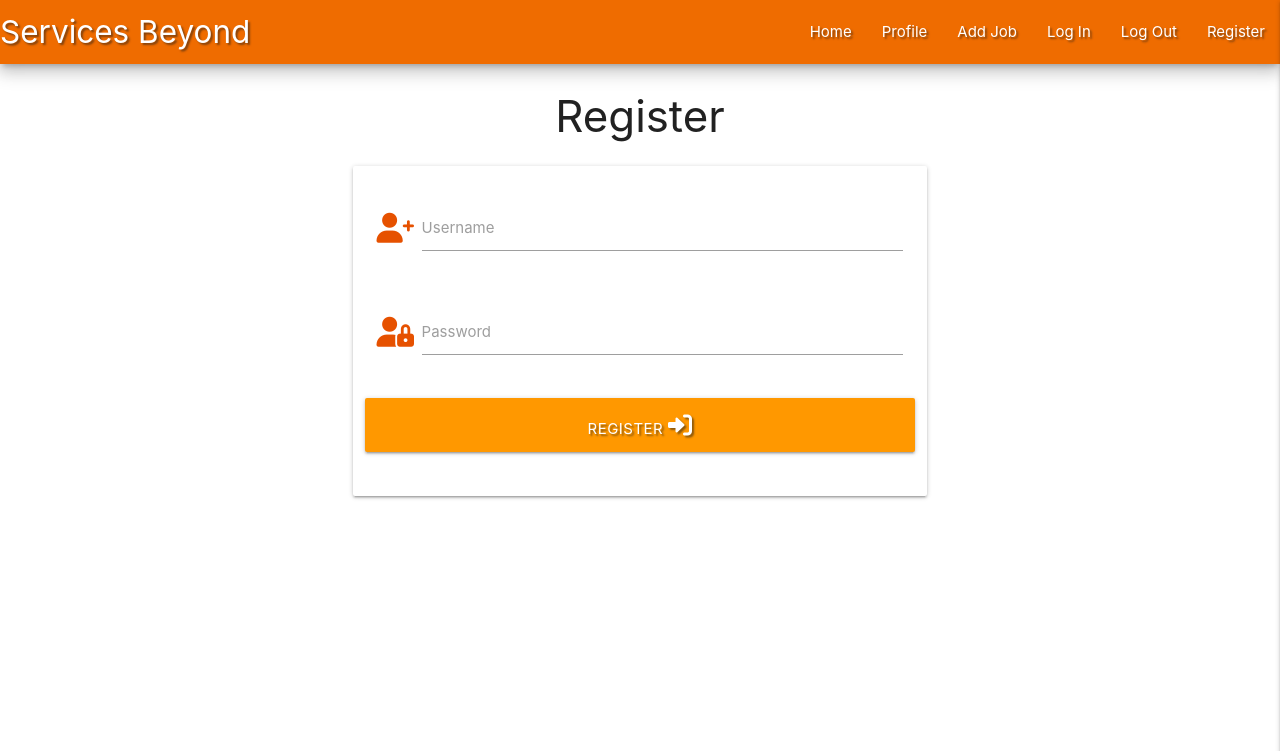
After one commit to Code-Institute-Submissions/shalinshah54-lab-Services-beyond, a Flask app: page /register in a window 1280 px wide. The commit adds this page. Shown: the top 751 px of the page. Run offline with Flask 2, Linux system fonts and the light colour scheme; some libraries are stand-ins or nearby versions.

Commit message:
added the registration page with proper validation for username and password. the app is been added the get and post method and adding it to db.

```diff
--- a/app.py
+++ b/app.py
@@ -4,6 +4,7 @@ from flask import (
     redirect, request, session, url_for)
 from flask_pymongo import PyMongo
 from bson.objectid import ObjectId
+from werkzeug.security import generate_password_hash, check_password_hash
 if os.path.exists("env.py"):
     import env
 
@@ -24,6 +25,28 @@ def home():
     return render_template("services.html", services=services)
 
 
+@app.route("/register", methods=["GET", "POST"])
+def register():
+    if request.method == "POST":
+        # check if username already exists in db
+        existing_user = mongo.db.users.find_one(
+            {"username": request.form.get("username").lower()})
+
+        if existing_user:
+            flash("Username already exists")
+            return redirect(url_for("register"))
+
+        register = {
+            "username": request.form.get("username").lower(),
+            "password": generate_password_hash(request.form.get("password"))
+        }
+        mongo.db.users.insert_one(register)
+
+        # put the new user into 'session' cookie
+        session["user"] = request.form.get("username").lower()
+        flash("Registration Successful!")
+    return render_template("register.html")
+
 if __name__ == "__main__":
     app.run(host=os.environ.get("IP"),
             port=int(os.environ.get("PORT")),
--- a/static/css/style.css
+++ b/static/css/style.css
@@ -1,3 +1,3 @@
 .text-shadow {
-    text-shadow: 2px 2px 2px rgba(0,0,0,0.5);
+    text-shadow: 2px 2px 2px rgba(24, 24, 24, 0.5);
 }
--- a/templates/base.html
+++ b/templates/base.html
@@ -14,7 +14,7 @@
 </head>
 <body>
     <header>
-        <nav class="nav-extended text-shadow teal lighten-1">
+        <nav class="nav-extended orange darken-3 z-depth-3 text-darken-2 text-shadow">
             <div class="nav-wrapper">
               <a href="{{ url_for('home') }}" class="brand-logo">Services Beyond</a>
               <a href="#" data-target="mobile-demo" class="sidenav-trigger right"><i class="fas fa-bars"></i></a>
@@ -24,7 +24,7 @@
                   <li><a href="#">Add Job</a></li>
                   <li><a href="#">Log In</a></li>
                   <li><a href="#">Log Out</a></li>
-                  <li><a href="#">Register</a></li>
+                  <li><a href="{{ url_for('register') }}">Register</a></li>
               </ul>
             </div>
           </nav>
@@ -35,13 +35,29 @@
             <li><a href="#">Add Job</a></li>
             <li><a href="#">Log In</a></li>
             <li><a href="#">Log Out</a></li>
-            <li><a href="#">Register</a></li>
+            <li><a href="{{ url_for('register') }}">Register</a></li>
           </ul>
     </header>
 
 
-    {% block content %}
-    {% endblock %}
+
+    <section>
+        <!-- flash messages -->
+        {% with messages = get_flashed_messages() %}
+            {% if messages %}
+                {% for message in messages %}
+                    <div class="row flashes">
+                        <h4 class="light-blue lighten-4 center-align">{{ message }}</h4>
+                    </div>
+                {% endfor %}
+            {% endif %}
+        {% endwith %}
+    </section>
+
+    <main class="container">
+        {% block content %}
+        {% endblock %}
+    </main>
 
     <script
     src="https://code.jquery.com/jquery-3.6.0.min.js"
--- /dev/null
+++ b/templates/register.html
@@ -0,0 +1,37 @@
+{% extends "base.html" %}
+{% block content %}
+
+    <h3 class="center-align">Register</h3>
+
+    <div class="row">
+        <form class="col s12 m8 offset-m2" method="POST" action="{{ url_for('register') }}">
+            <div class="card-panel">
+                <!-- username -->
+                <div class="row">
+					<div class="input-field col s12">
+						<i class="fas fa-user-plus prefix orange-text text-darken-4"></i>
+						<input id="username" name="username" type="text" minlength="5"
+                            maxlength="15" pattern="^[a-zA-Z0-9]{5,15}$" class="validate" required>
+						<label for="username">Username</label>
+					</div>
+                </div>
+                <!-- passowrd -->
+                <div class="row">
+                    <div class="input-field col s12">
+						<i class="fas fa-user-lock prefix orange-text text-darken-4"></i>
+                        <input id="password" name="password" type="password" minlength="5"
+                            maxlength="15" pattern="^[a-zA-Z0-9]{5,15}$" class="validate" required>
+                        <label for="password">Password</label>
+                    </div>
+                </div>
+                <!-- register -->
+                <div class="row">
+                    <button type="submit" class="col s12 btn-large orange text-shadow">
+                        Register <i class="fas fa-sign-in-alt"></i>
+                    </button>
+                </div>
+            </div>
+        </form>
+    </div>
+
+{% endblock %}
--- a/templates/services.html
+++ b/templates/services.html
@@ -2,6 +2,7 @@
 {% block content %}
 
     {% for service in services %}
+        {{ service.url_img }}<br>
         {{ service.category_name }}<br>
         {{ service.company_name }}<br>
         {{ service.contact_us }}<br>
```
